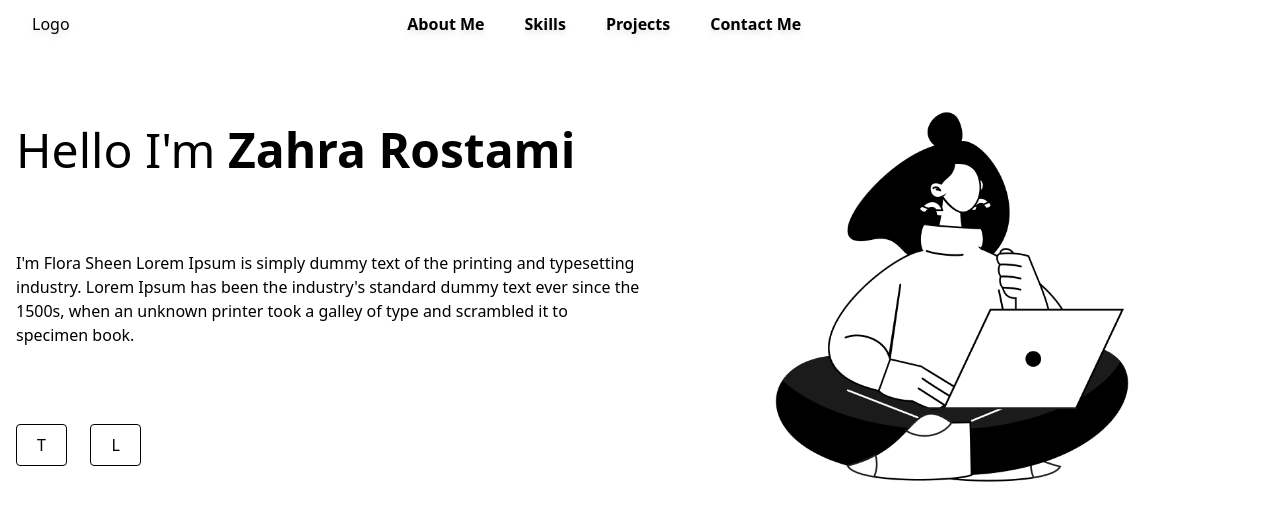
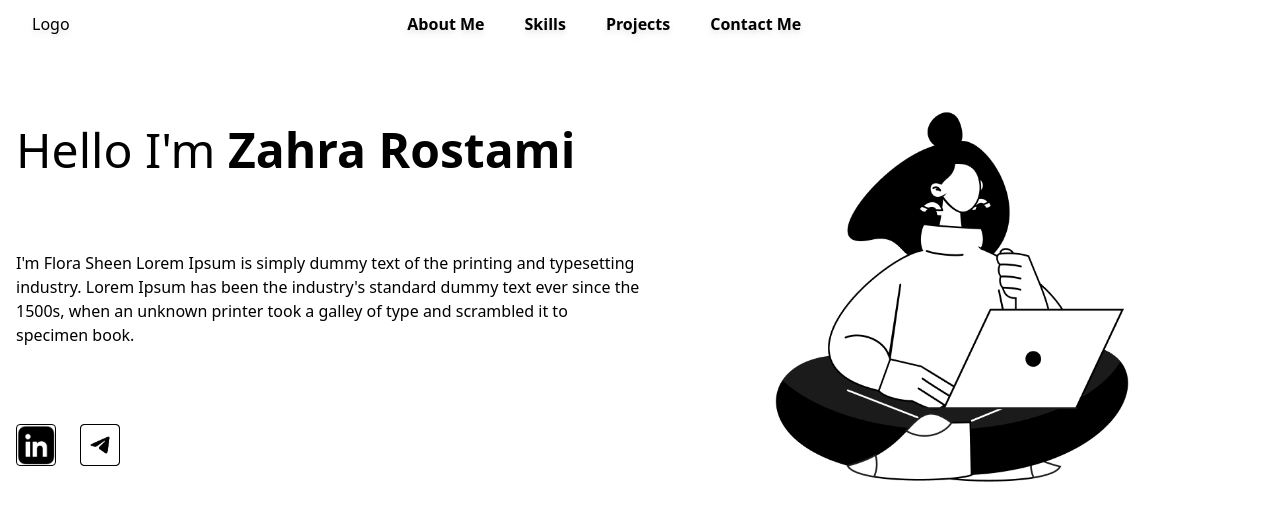
Before and after one commit to zahraRostami1999/portfolio, a React (Vite) app in the folder portfolio/: page / in a window 1280 px wide. Shown: the top 520 px of the page. Built offline with nearby package versions, Linux system fonts and the light colour scheme.

Commit message:
edit SocialBtn: add Telegram and LinkedIn icon

```diff
--- a/portfolio/src/components/SocialBtn.jsx
+++ b/portfolio/src/components/SocialBtn.jsx
@@ -1,20 +1,19 @@
+import LinkedIn from '../assets/LinkedIn.png';
+import Telegram from '../assets/telegram.jpg'
+
 const SocialBtn = () => {
     return (
         <>
-        <div className="w-1/5 flex justify-between">
-            <div>
-                <button className="bg-white px-5 py-2 border border-black rounded">
-                    T
+            <div className="w-1/6 h-full flex justify-between gap-6">
+                <button className=" bg-white border border-black rounded">
+                    <img src={LinkedIn} className='w-10 h-10' />
+                </button>
+                <button className="border border-black rounded bg-black">
+                    <img src={Telegram} className='w-10 h-10 rounded' />
                 </button>
             </div>
-            <div>
-                <button className="bg-white px-5 py-2 border border-black rounded">
-                    L
-                </button>
-            </div>
-        </div>
         </>
-     );
+    );
 }
 
 export default SocialBtn;
```
